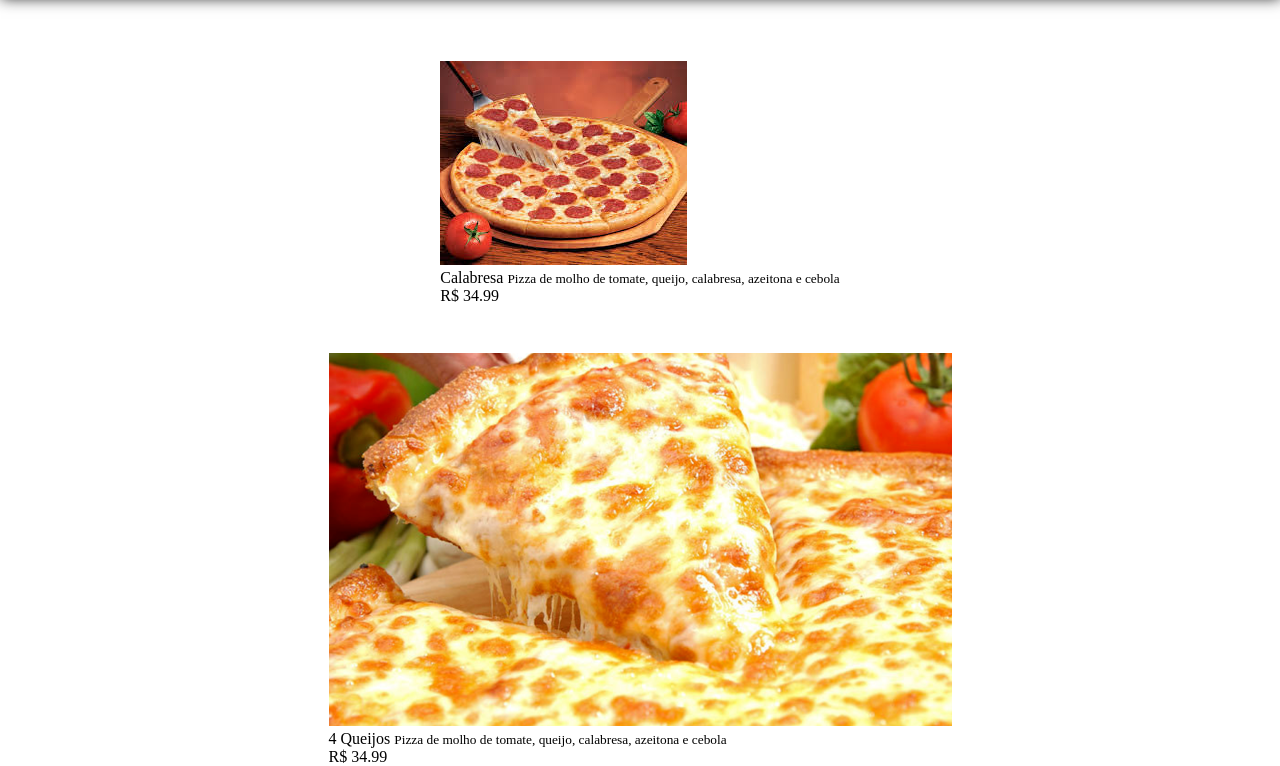
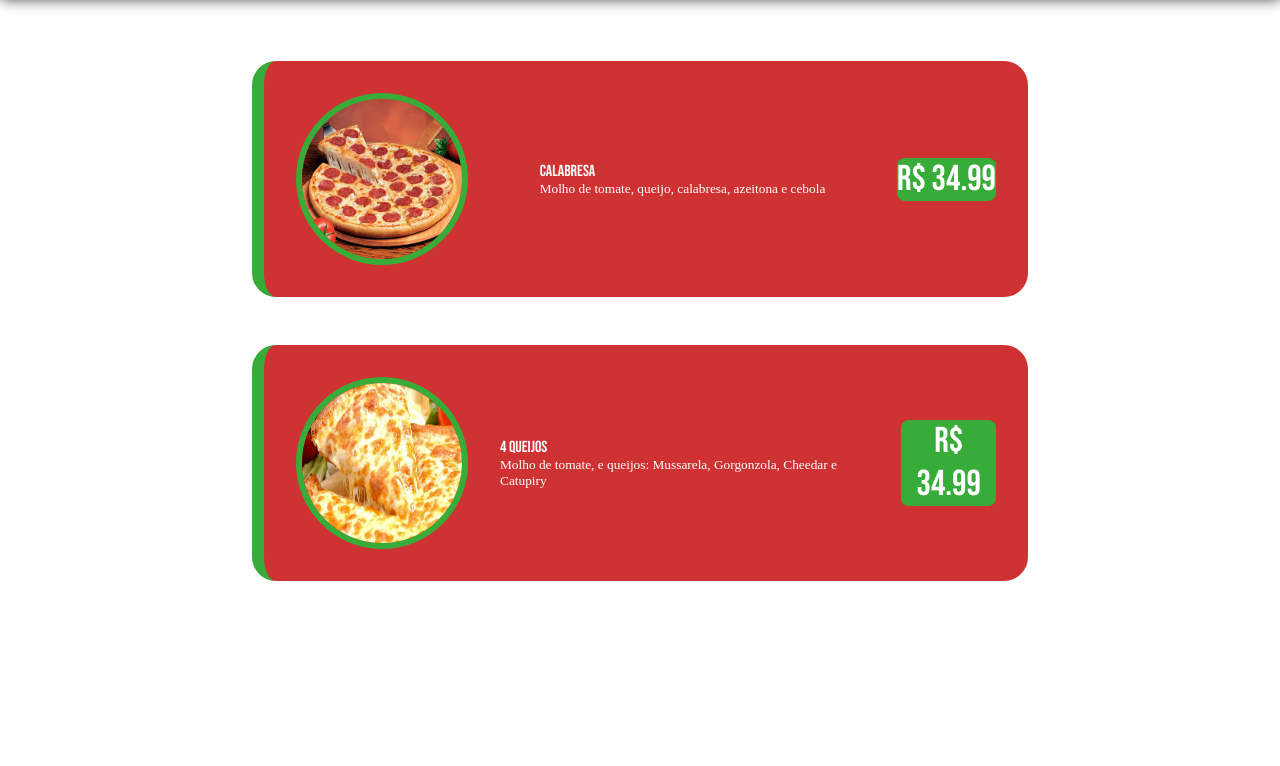
Before and after one commit to davi-lucciola/PizzariaPage, a plain HTML site: page pages/sabores.html in a window 1280 px wide. Shown: the part 167-933 px from the top of the page. Drawn offline with Linux system fonts and the light colour scheme.

Commit message:
Cards Sabores Feitos

```diff
--- a/css/sabores.css
+++ b/css/sabores.css
@@ -2,10 +2,11 @@ main {
     display: flex;
     align-items: end;
     justify-content: center;
+    box-sizing: border-box;
 }
 
 #pizza-cards {
-    padding-top: 8vh;
+    padding: 8vh 0px;
     display: flex;
     flex-direction: column;
     align-items: center;
@@ -14,38 +15,133 @@ main {
     min-height: 80vh;
 }
 
-@media (max-width: 800px) {
+.pizza-card {
+    display: flex;
+    gap: 32px;
+
+    background: rgb(206, 50, 50);
+    border-radius: 24px;
+
+    color: white;
+    border-left: 12px solid rgb(56, 172, 56);
+
+    transition: 0.3s;
+}
+
+.pizza-card:hover {
+    background-color: rgb(175, 44, 44);
+}
+
+.pizza-card img {
+    border-radius: 50%;
+
+    border: 6px solid rgb(56, 172, 56);
+    transition: 0.5s;
+}
+
+.pizza-card .pizza-info {
+    display: flex;
+    flex-direction: column;
+}
+
+.pizza-card .pizza-info .sabor, .pizza-card .preco {
+    font-family: 'Bebas Neue', cursive;
+}
+
+@media (min-width: 800px) {
     #pizza-cards {
-        width: 70%;
+        height: 10vh;
+        width: 700px;
     }
 
     .pizza-card {
-        display: flex;
+        width: 100%;
+        align-items: center;
+        justify-content: space-between;
+
+        padding: 32px 32px;
+    }
+
+    .pizza-card:hover {
+        transform: scale(1.05);
+    }
+
+    .pizza-card:hover img {
+        transform: scale(1.1);
+    }
+
+    .pizza-card img {
+        width: 10rem;
+        height: 10rem;
+    }
+
+    .pizza-card .pizza-info {
+        align-items: start;
+    }
+
+    .pizza-card .preco {
+        background: rgb(56, 172, 56);
+        border-radius: 8px;
+
+        text-align: center;
+        font-size: 36px;
+
+        transition: 0.3s;
+    }
+}
+
+/* Mobile */
+@media (max-width: 800px) {
+    #pizza-cards {
+        width: 60%;
+    }
+
+    .pizza-card {
         flex-direction: column;
         align-items: center;
-        gap: 48px;
 
-        background: rgb(206, 50, 50);
         padding: 32px 48px;
-        border-radius: 24px;
+    }
+
+    .pizza-card:hover {
+        transform: scale(1.03);
+    }
+
+    .pizza-card:hover img {
+        transform: scale(1.1);
     }
 
     .pizza-card img {
         width: 15rem;
         height: 15rem;
-        border-radius: 50%;
     }
 
     .pizza-card .pizza-info {
-        display: flex;
-        flex-direction: column;
         align-items: center;
-
-        color: white;
     }
 
     .pizza-card .pizza-info .sabor {
-        font-family: 'Bebas Neue', cursive;
-        font-size: 3rem;
+        font-size: 4rem;
+    }
+
+    .pizza-card .preco {
+        background: rgb(56, 172, 56);
+        padding: 4px 12px;
+        border-radius: 8px;
+
+        text-align: center;
+        font-size: 36px;
+
+        transition: 0.3s;
+    }
+
+    .pizza-card .preco:hover {
+        background: rgb(46, 139, 46);
+    }
+
+    .pizza-card .pizza-info .descricao {
+        text-align: center;
+        font-size: 1rem;
+        font-family: Verdana, Geneva, Tahoma, sans-serif;
     }
 }
--- a/pages/sabores.html
+++ b/pages/sabores.html
@@ -29,19 +29,21 @@
                 <section class="pizza-info">
                     <span class="sabor"> Calabresa </span>
                     <small class="descricao">
-                        Pizza de molho de tomate, queijo, calabresa, azeitona e cebola
+                        Molho de tomate, queijo, calabresa, azeitona e cebola
                     </small>
                 </section>
-                <span class="price"> R$ 34.99 </span>
+                <span class="preco"> R$ 34.99 </span>
             </section>
-            <div class="sabor-pizza-card">
+            <section class="pizza-card">
                 <img src="../images/sabores/pizza-4-queijos.png" alt="pizza-4-queijos">
-                <div class="sabor">
-                    <span> 4 Queijos </span>
-                    <small> Pizza de molho de tomate, queijo, calabresa, azeitona e cebola </small>
-                </div>
-                <span class="price"> R$ 34.99 </span>
-            </div>
+                <section class="pizza-info">
+                    <span class="sabor"> 4 Queijos </span>
+                    <small class="descricao">
+                        Molho de tomate, e queijos: Mussarela, Gorgonzola, Cheedar e Catupiry
+                    </small>
+                </section>
+                <span class="preco"> R$ 34.99 </span>
+            </section>
         </section>
     </main>
     <footer>
```
